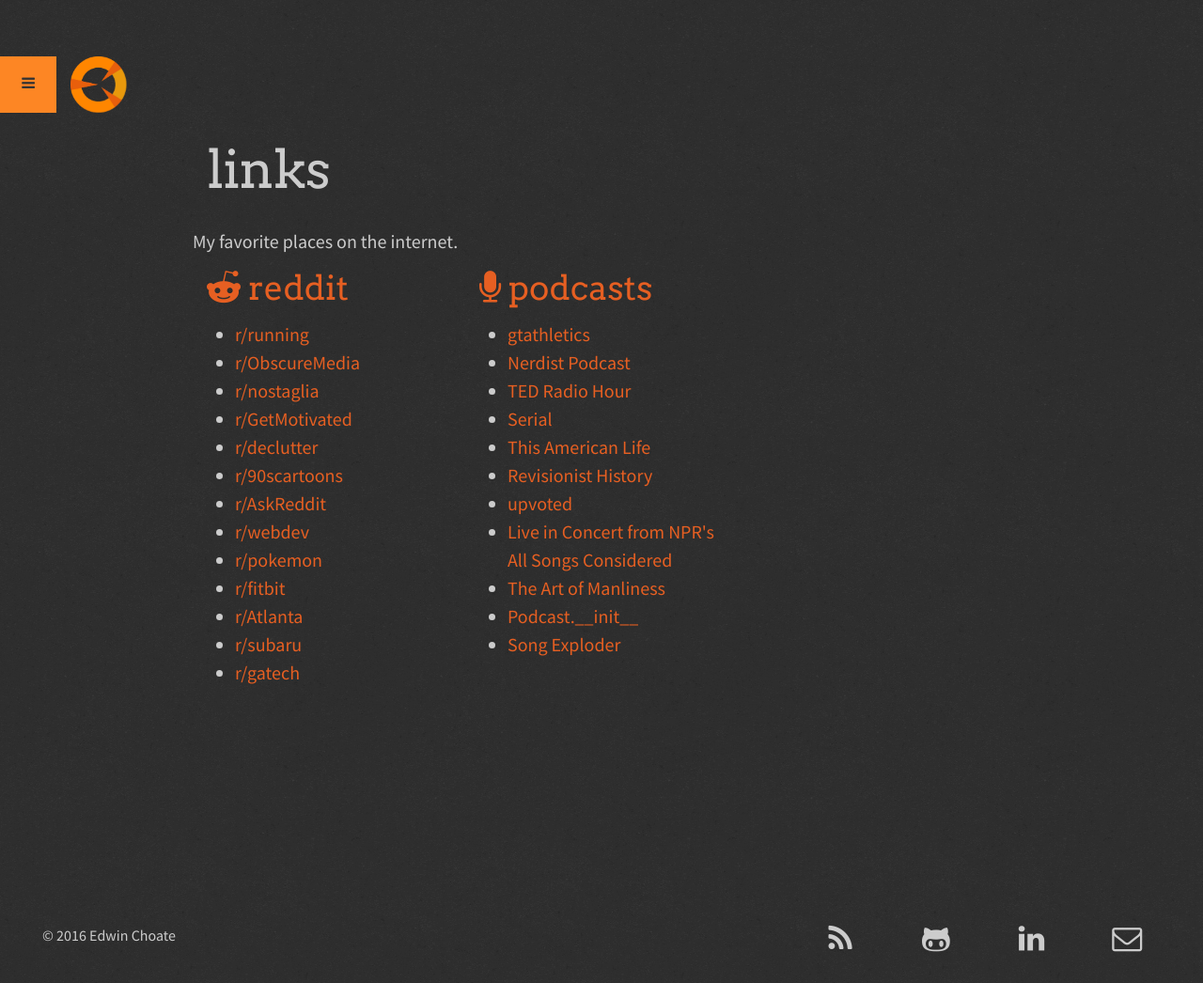
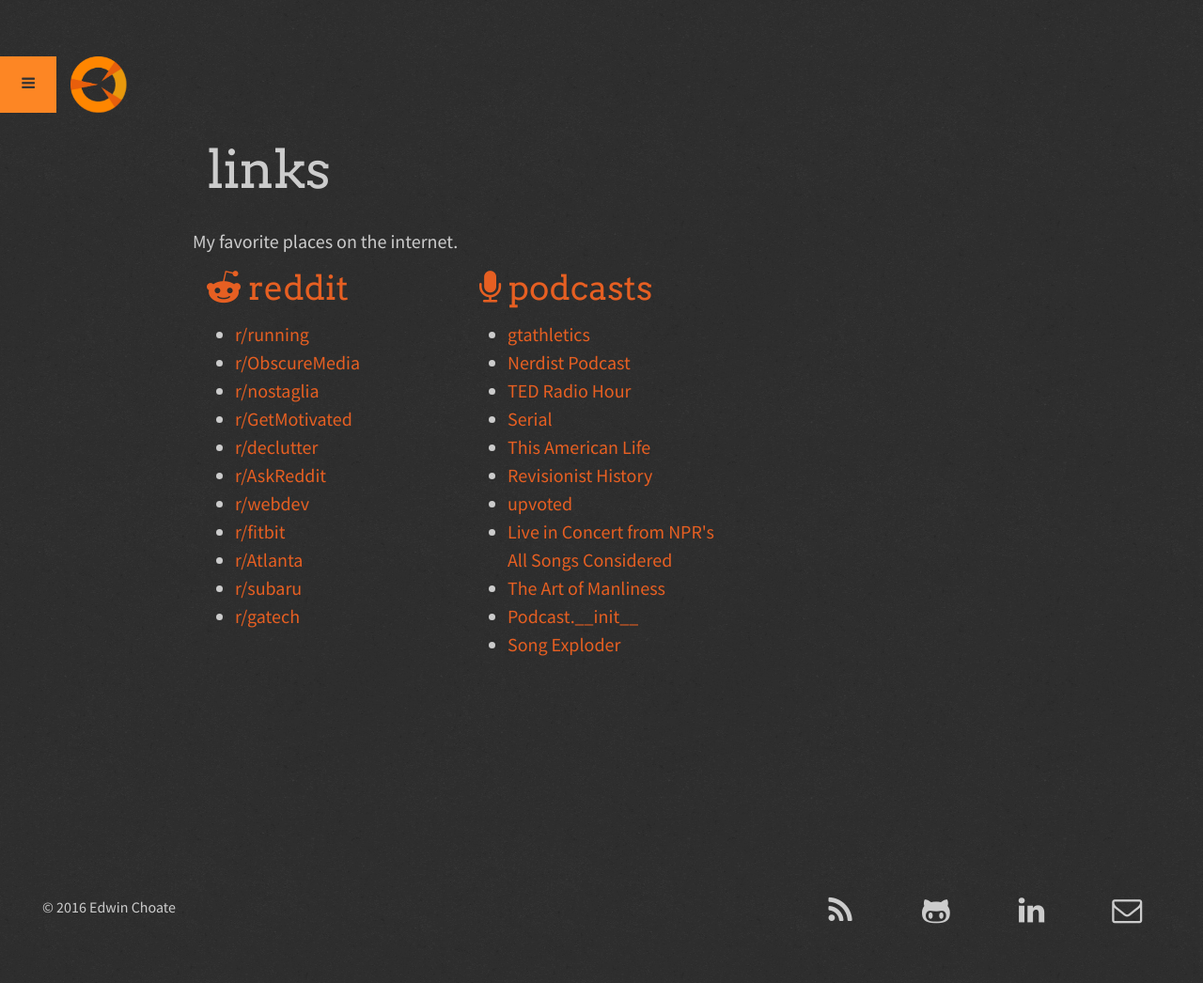
Before and after one commit to edwinchoate/edwinchoate.github.io, a Jekyll site: the page built from links.md, in a window 1280 px wide. Shown: the whole page at 94% size. Built offline with Jekyll 4.4.1, drawn with Linux system fonts in a browser that asks for light colours; after the commit the page ends 1016 px from its top, so only the background shows below that.

Commit message:
content update

```diff
--- a/links.md
+++ b/links.md
@@ -16,10 +16,8 @@
     <li><a href="https://www.reddit.com/r/nostalgia/">r/nostaglia</a></li>
     <li><a href="https://www.reddit.com/r/GetMotivated/">r/GetMotivated</a></li>
     <li><a href="https://www.reddit.com/r/declutter/">r/declutter</a></li>
-    <li><a href="https://www.reddit.com/r/90scartoons/">r/90scartoons</a></li>
     <li><a href="https://www.reddit.com/r/AskReddit/">r/AskReddit</a></li>
     <li><a href="https://www.reddit.com/r/webdev/">r/webdev</a></li>
-    <li><a href="https://www.reddit.com/r/pokemon/">r/pokemon</a></li>
     <li><a href="https://www.reddit.com/r/fitbit/">r/fitbit</a></li>
     <li><a href="https://www.reddit.com/r/Atlanta/">r/Atlanta</a></li>
     <li><a href="https://www.reddit.com/r/subaru/">r/subaru</a></li>
```
